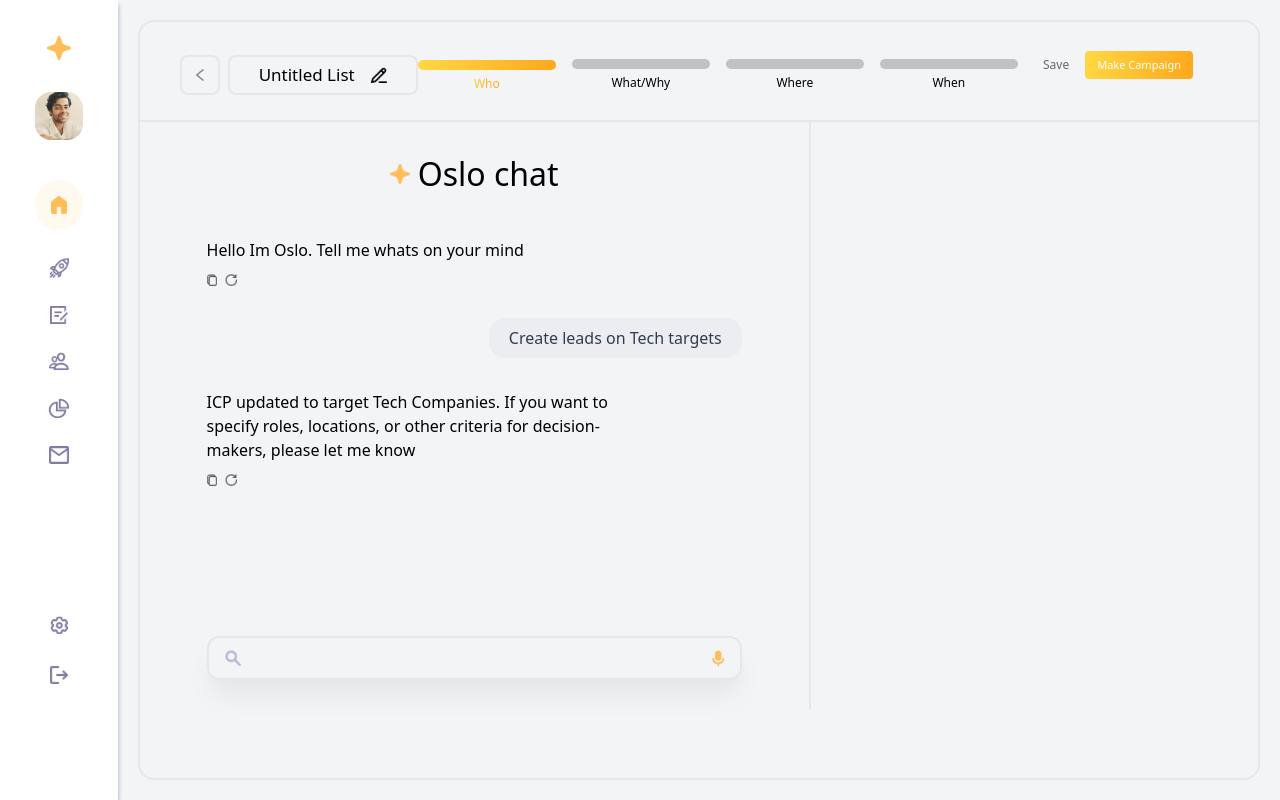
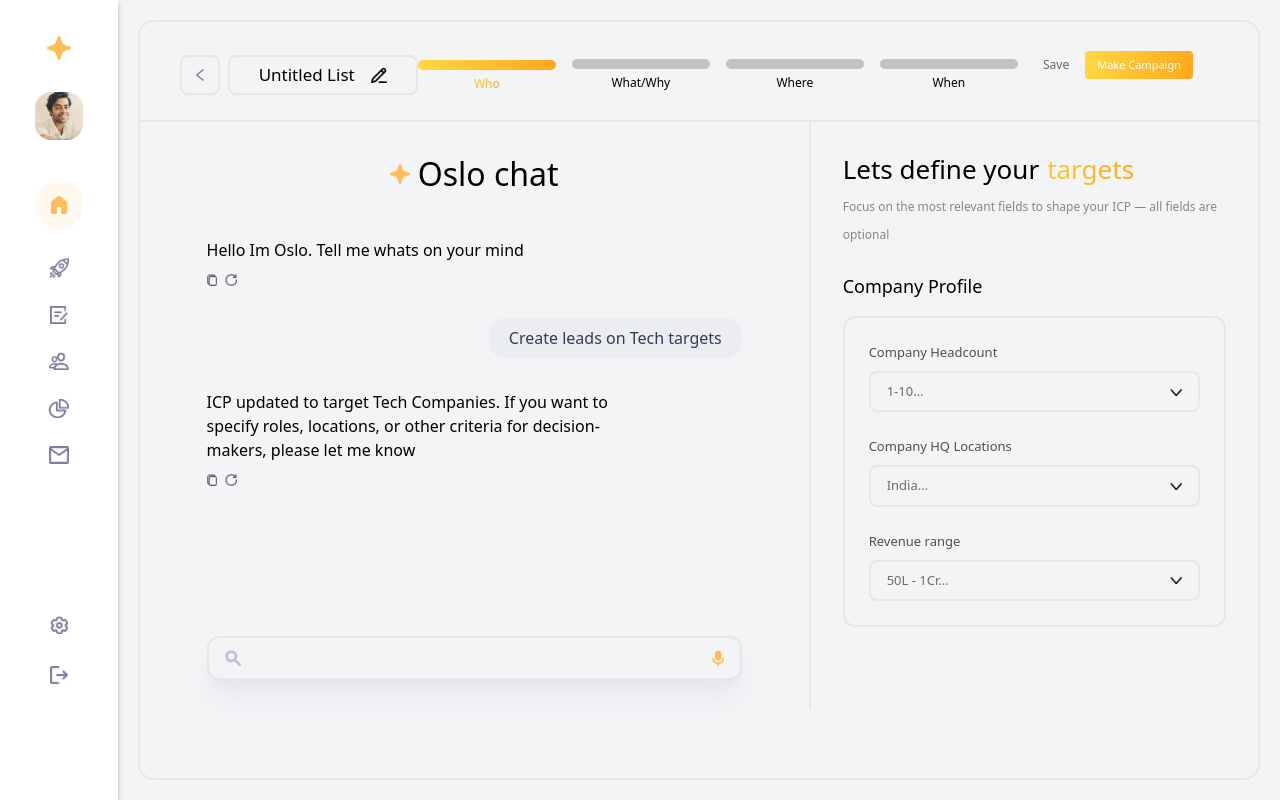
Before and after one commit to PraManGit17/Frontend_Task, a React (Vite) app in the folder app/: page / in a window 1280 px wide. Built offline with nearby package versions, Linux system fonts and the light colour scheme.

Commit message:
completing work by 90%

```diff
--- a/app/src/components/Main.jsx
+++ b/app/src/components/Main.jsx
@@ -1,6 +1,7 @@
 import React from 'react'
 import Heading from '../section/Heading'
 import ChatSection from '../section/ChatSection'
+import FormSection from '../section/FormSection'
 
 const Main = () => {
   return (
@@ -8,8 +9,9 @@ const Main = () => {
       <div className='w-full h-full border-2 border-gray-200 rounded-2xl'>
         <Heading />
 
-        <div className='w-full h-[588px] '>
+        <div className='w-full h-[588px] flex items-center '>
           <ChatSection />
+          <FormSection />
         </div>
       </div>
 
--- /dev/null
+++ b/app/src/section/FormSection.jsx
@@ -0,0 +1,55 @@
+import React from 'react'
+import caretdown from '/caretdown.jpg';
+
+const FormSection = () => {
+  return (
+    <div className='h-full w-[40%] px-8'>
+
+      <div className='mt-[28px]'>
+        <div className='font-poppins font-medium text-[26px] flex items-center gap-2'>
+          Lets define your
+          <div className='bg-gradient-to-r from-[#FFC835] to-[#FFA81C] bg-clip-text text-transparent'>
+            targets
+          </div>
+        </div>
+
+        <div className='font-poppins font-normal mt-1 text-[12px] text-[#888787] leading-[28px] tracking-[0]'>
+          Focus on the most relevant fields to shape your ICP — all fields are optional
+        </div>
+      </div>
+
+      <div className='mt-[24px] flex flex-col'>
+        <div className='font-poppins font-normal text-[18px]'>Company Profile</div>
+
+        <div className='mt-[16px] border-gray-200 border-2 p-6 flex flex-col gap-6 rounded-xl'>
+          <div className='flex flex-col gap-2'>
+            <div className='font-poppins font-normal text-[13px] leading-relaxed text-[#505050]'>Company Headcount</div>
+            <div className='w-full flex items-center justify-between rounded-lg px-4 py-2 border-gray-200 border-2'>
+              <div className='font-poppins font-normal text-[13px] leading-relaxed text-[#6b6b6b]'>1-10...</div>
+              <img src={caretdown} className='h-2 w-3' />
+            </div>
+          </div>
+          <div className='flex flex-col gap-2'>
+            <div className='font-poppins font-normal text-[13px] leading-relaxed text-[#505050]'>Company HQ Locations</div>
+            <div className='w-full flex items-center justify-between rounded-lg px-4 py-2 border-gray-200 border-2'>
+              <div className='font-poppins font-normal text-[13px] leading-relaxed text-[#6b6b6b]'>India...</div>
+              <img src={caretdown} className='h-2 w-3' />
+            </div>
+          </div>
+          <div className='flex flex-col gap-2'>
+            <div className='font-poppins font-normal text-[13px] leading-relaxed text-[#505050]'>Revenue range</div>
+            <div className='w-full flex items-center justify-between rounded-lg px-4 py-2 border-gray-200 border-2'>
+              <div className='font-poppins font-normal text-[13px] leading-relaxed text-[#6b6b6b]'>50L - 1Cr...</div>
+              <img src={caretdown} className='h-2 w-3' />
+            </div>
+          </div>
+        </div>
+
+
+      </div>
+
+    </div>
+  )
+}
+
+export default FormSection
--- a/app/src/section/Heading.jsx
+++ b/app/src/section/Heading.jsx
@@ -1,6 +1,6 @@
 import React from 'react'
-import caret from '../../public/caret.jpg';
-import edit from '../../public/edit.jpg';
+import caret from '/caret.jpg';
+import edit from '/edit.jpg';
 
 const Heading = () => {
   return (
```
Also changed, not shown: app/public/caretdown.jpg (added).
